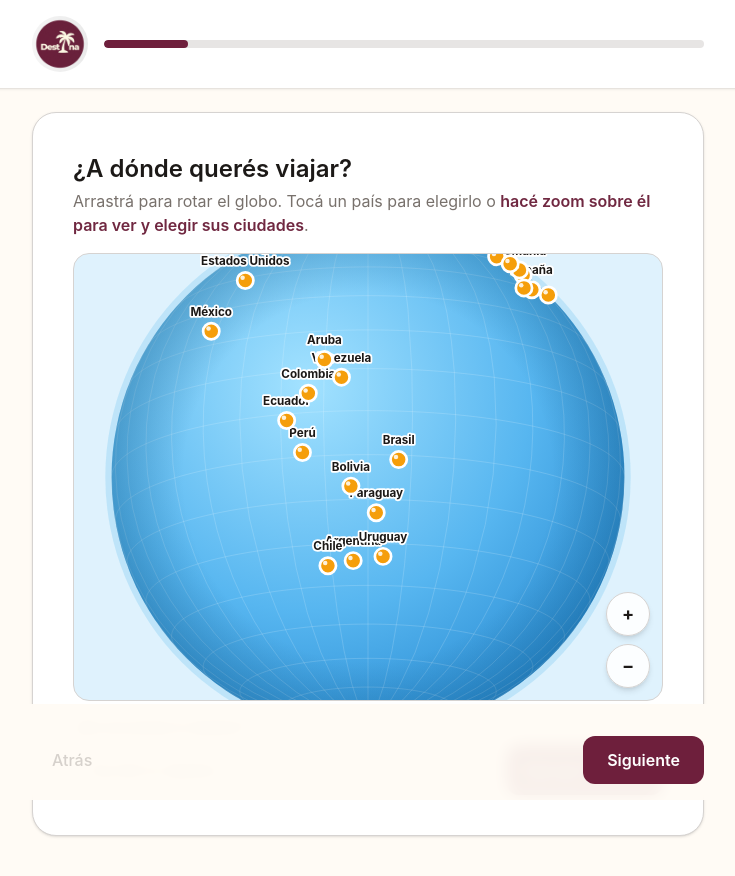
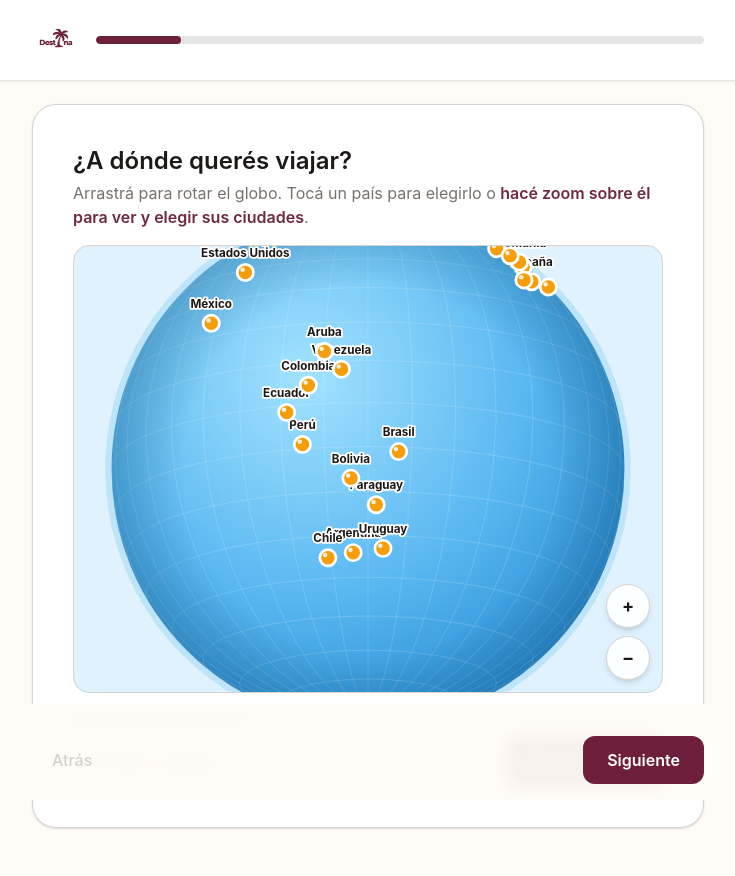
Before and after one commit to EmilioGalimberti/formDestina, a React (Vite) app: page / in a window 1280 px wide. Shown: the top 876 px of the page, without its empty margins (272-1007 px from the left). Built offline with nearby package versions, Linux system fonts and the light colour scheme; the HTML template or start-up script is replaced by a standard one; what world-atlas would draw is missing.

Commit message:
Actualizar logo a SVG y ajustar estilo en header

```diff
--- a/feature_list.json
+++ b/feature_list.json
@@ -256,7 +256,7 @@
       ],
       "acceptance": ["en toda la aplicacion donde el colo era: #0a7067 ahora debe ser #6e1f3c",
       "agregar el logo de la empresa"],
-      "notes": "Color primario y anillo pasaron de #0d9488 a #6e1f3c. Se actualizaron theme-color, marcadores del mapa y el header ahora muestra el logo de Destina en lugar del texto. El logo se optimizó a 512x512 y se ubicó en public/images/logo.png."
+      "notes": "Color primario y anillo pasaron de #0d9488 a #6e1f3c. Se actualizaron theme-color, marcadores del mapa y el header ahora muestra el logo de Destina en lugar del texto. El logo se ubicó en public/images/logo.svg (reemplazó al PNG) y se renderiza con altura fija y ancho automático, sin recorte circular."
     },
     {
       "id": "F14",
--- a/src/features/calendar/CalendarStep.tsx
+++ b/src/features/calendar/CalendarStep.tsx
@@ -191,7 +191,7 @@ export function CalendarStep() {
       )}
 
       <Checkbox
-        label="Soy flexible con los días de viaje"
+        label="¿Tenés flexibilidad con las fechas? ¡Así podemos buscarte vuelos más baratos!"
         checked={isFlexible}
         onChange={(event) => setFlexible(event.target.checked)}
       />
--- a/src/features/wizard/Wizard.tsx
+++ b/src/features/wizard/Wizard.tsx
@@ -30,11 +30,9 @@ export function Wizard() {
       <header className="sticky top-0 z-10 bg-white px-4 py-2 shadow-sm md:px-6 md:py-4">
         <div className="mx-auto flex w-full max-w-2xl items-center gap-3 md:gap-4">
           <img
-            src="/images/logo.png"
+            src="/images/logo.svg"
             alt="Destina"
-            className="h-10 w-10 shrink-0 rounded-full object-cover md:h-14 md:w-14"
-            width="512"
-            height="512"
+            className="h-10 w-auto shrink-0 object-contain md:h-12"
           />
           <div className="flex-1">
             <WizardProgress progress={progress} />
```
Also changed, not shown: public/images/logo.svg (added), 1 other file (tests, documents, lock files or other folders).
